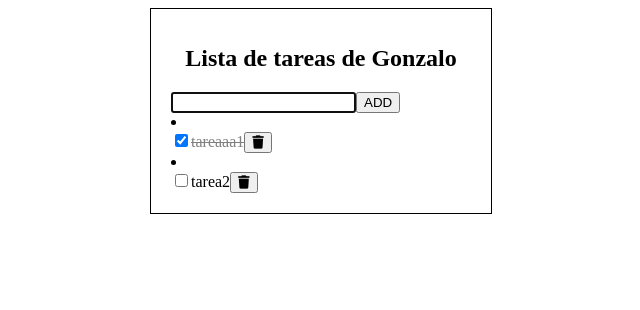
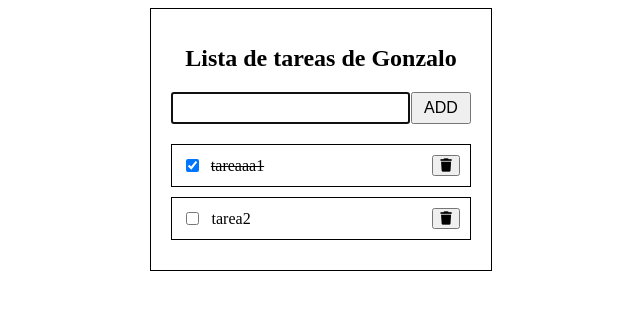
Before and after one commit to gonzaloLT/task-list-programacion-web, a React (Vite) app: page / in a window 1280 px wide. Shown: the top 310 px of the page, without its empty margins (319-959 px from the left). Built offline with nearby package versions, Linux system fonts and the light colour scheme.

Commit message:
Agregando nuevamente los estilos

```diff
--- a/src/components/Form/index.jsx
+++ b/src/components/Form/index.jsx
@@ -19,14 +19,17 @@ function Form({ tasks, setTasks }) {
   };
 
   return (
-    <form action="" onSubmit={handleSubmit}>
+    <form action="" className="input-task" onSubmit={handleSubmit}>
       <input
         type="text"
+        className="input-task-text"
         value={newTaskName}
         onChange={(e) => setNewTaskName(e.target.value)}
         autoFocus
       />
-      <button type="submit">ADD</button>
+      <button type="submit" className="input-task-button">
+        ADD
+      </button>
     </form>
   );
 }
--- a/src/components/TaskItem/index.jsx
+++ b/src/components/TaskItem/index.jsx
@@ -1,10 +1,9 @@
 import React from "react";
 
-function TaskItem({ task, toggleTask }) {
+function TaskItem({ task, toggleTask}) {
   const { name, completed } = task;
   return (
-    <li>
-      <div className={task.completed ? 'task-completed' : ''}>
+    <li className={task.completed ? 'task-completed' : ''}>
         <input
           type="checkbox"
           checked={completed}
@@ -14,7 +13,6 @@ function TaskItem({ task, toggleTask }) {
         <button>
           <i className="fa-solid fa-trash"></i>
         </button>
-      </div>
     </li>
   );
 }
--- a/src/components/TaskList/index.jsx
+++ b/src/components/TaskList/index.jsx
@@ -12,9 +12,15 @@ function TaskList({ tasks, setTasks }) {
 
     return tasks.length > 0 ? (
         <>
+            <div className="task">
                 {tasks.map((task) => (
-        <TaskItem key={task.id} task={task} toggleTask={toggleTask}></TaskItem>
+                    <TaskItem
+                        key={task.id}
+                        task={task}
+                        toggleTask={toggleTask}
+                    ></TaskItem>
                 ))}
+            </div>
         </>
     ) : (
         <p>No hay tareas aun</p>
--- a/src/styles/App.css
+++ b/src/styles/App.css
@@ -55,5 +55,4 @@ h1 {
 
 .task-completed {
   text-decoration: line-through;
-  color: gray;
 }
```
Lines whose indentation alone changed are shown as unchanged.
